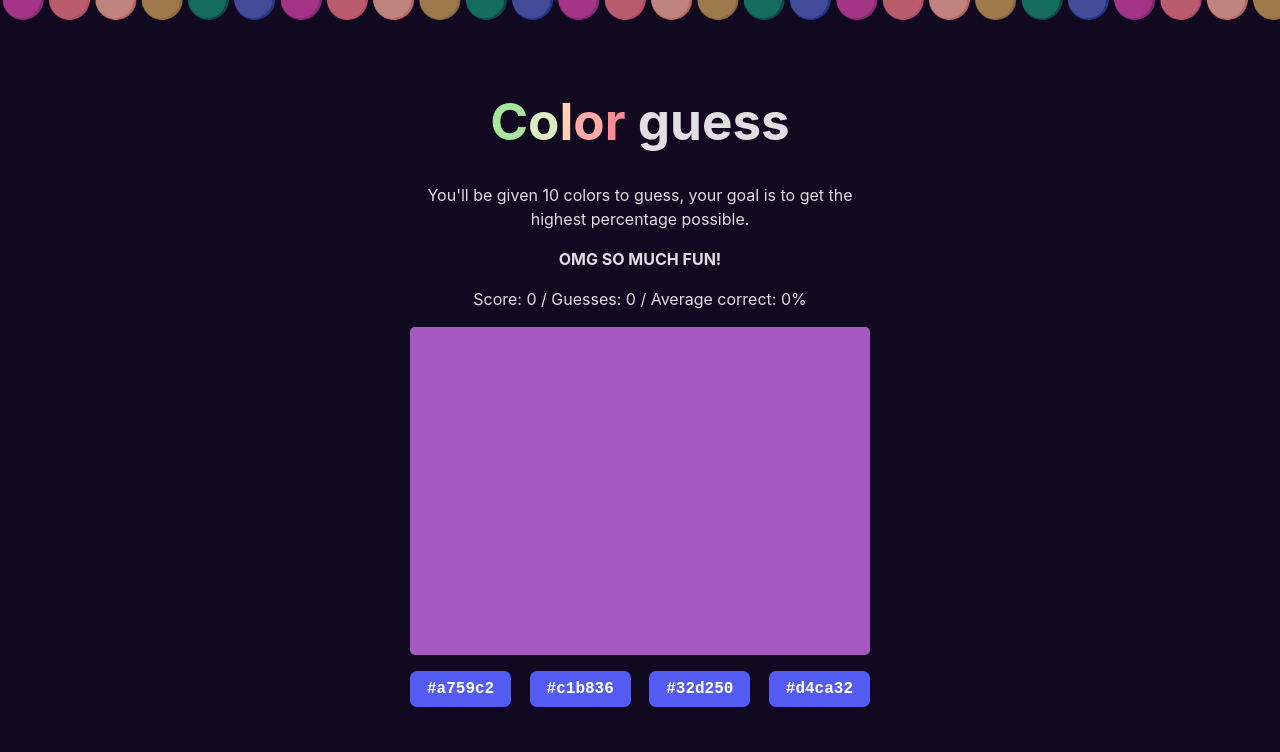
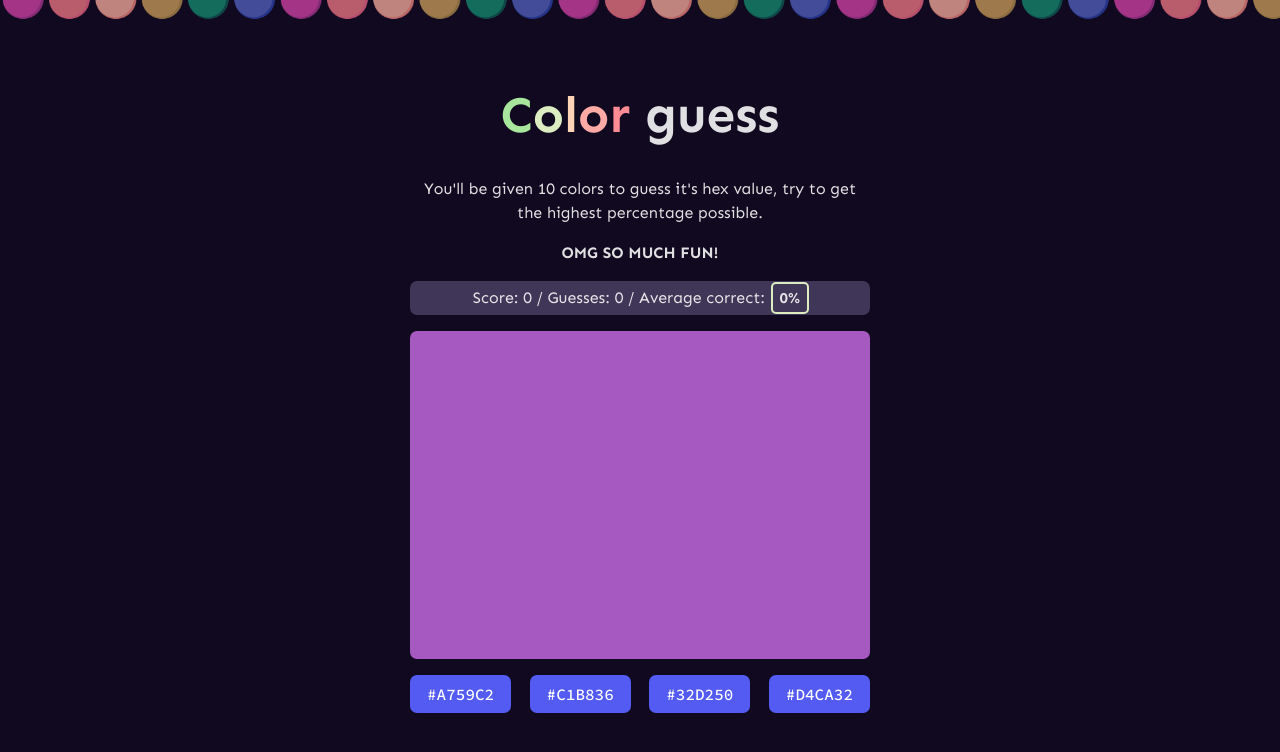
Before and after one commit to mikowl/hex-color-game, a React (Vite) app: page / in a window 1280 px wide. Shown: the top 752 px of the page. Built offline with nearby package versions, Linux system fonts and the light colour scheme.

Commit message:
Better fonts, improves dashboard a bit

```diff
--- a/src/App.css
+++ b/src/App.css
@@ -15,7 +15,7 @@
   width: 100%;
   height: 41vh;
   margin: 1rem 0;
-  border-radius: 5px;
+  border-radius: 7px;
 }
 
 .hex-color-game {
@@ -24,8 +24,9 @@
 }
 
 .hex-color-game button {
-  font-family: "Courier New", Courier, monospace;
-  font-weight: 600;
+  font-family: "Source Code Pro", "Courier New", Courier, monospace;
+  font-weight: 500;
+  text-transform: uppercase;
   flex-basis: 47%;
   background: #535bf2;
   padding: 0.5em 1em 0.5em 1em;
@@ -52,6 +53,19 @@
 .hex-color-game h1 span:nth-child(5) {
   color: #ff8b94;
 }
+.dashboard {
+  background: rgb(64 54 87);
+  font-weight: 400;
+  padding: 5px;
+  border-radius: 7px;
+}
+.avg {
+  outline: 2px solid #dcedc1;
+  padding: 5px 7px;
+  border-radius: 3px;
+  margin-left: 3px;
+  font-size: 0.9375rem;
+}
 .choices {
   display: flex;
   justify-content: space-between;
@@ -63,7 +77,7 @@
 
 .results {
   font-size: 1.25rem;
-  font-weight: 600;
+  font-weight: 700;
   left: 0;
   right: 0;
   /* background: rgba(0, 0, 0, 0.4); */
--- a/src/App.tsx
+++ b/src/App.tsx
@@ -120,15 +120,15 @@
         <span>r</span> guess
       </h1>
       <p>
-        You'll be given 10 colors to guess, your goal is to get the highest
-        percentage possible.
+        You'll be given 10 colors to guess it's hex value, try to get the
+        highest percentage possible.
       </p>
       <p>
         <strong>OMG SO MUCH FUN!</strong>
       </p>
-      <p>
+      <p className="dashboard">
         Score: {game.score} / Guesses: {game.guesses} / Average correct:{" "}
-        {game.average}%
+        <strong className="avg">{game.average}%</strong>
       </p>
       <div className="guess-me" style={{ background: game.color }}>
         {game.result != undefined && (
--- a/src/index.css
+++ b/src/index.css
@@ -1,10 +1,10 @@
+@import url("https://fonts.googleapis.com/css2?family=Sen:wght@400;700&family=Source+Code+Pro:wght@500&display=swap");
+
 :root {
-  font-family: Inter, Avenir, Helvetica, Arial, sans-serif;
+  font-family: "Sen", Avenir, Helvetica, Arial, sans-serif;
   font-size: 16px;
   line-height: 24px;
   font-weight: 400;
-
-  color-scheme: light dark;
   color: rgba(255, 255, 255, 0.87);
   background-color: #10091f;
 
@@ -16,7 +16,7 @@
 }
 
 a {
-  font-weight: 500;
+  font-weight: 400;
   color: #646cff;
   text-decoration: inherit;
 }
@@ -42,7 +42,7 @@
   border: 1px solid transparent;
   padding: 0.6em 1.2em;
   font-size: 1em;
-  font-weight: 500;
+  font-weight: 400;
   font-family: inherit;
   background-color: #1a1a1a;
   color: #fff;
```
